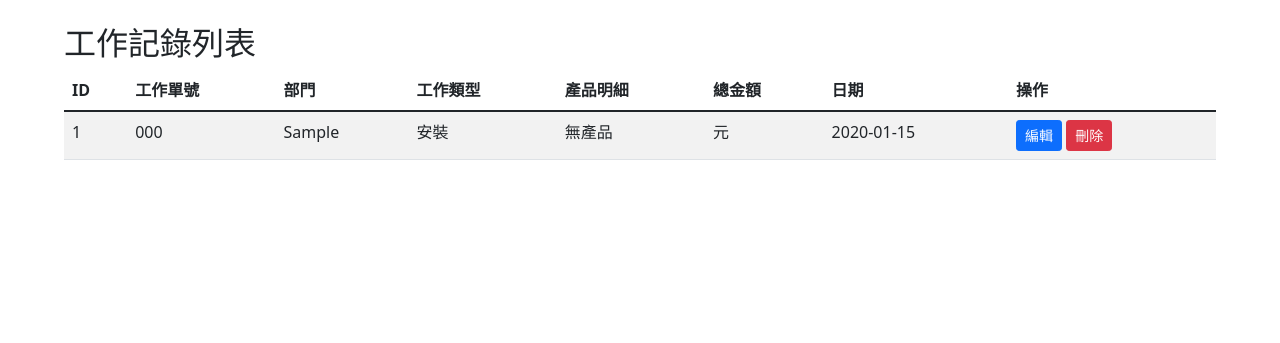
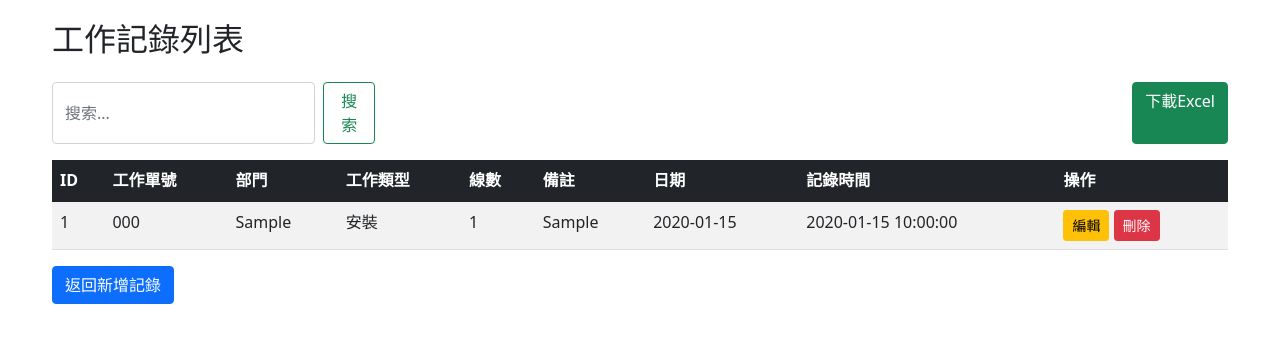
Before and after one commit to alan4103/junglevpython, a Flask app: page /records in a window 1280 px wide. Shown: the top 343 px of the page. Run offline with Flask 3, Linux system fonts and the light colour scheme; tables that the repository leaves empty hold one stand-in row (values such as "Sample post"); parts of the project's set-up code (start-up, migrations or seed data) failed here and were passed over.

Commit message:
Update records.html

```diff
--- a/templates/records.html
+++ b/templates/records.html
@@ -1,18 +1,28 @@
 {% extends "base.html" %}
 
 {% block content %}
-<div class="container mt-4">
-    <h2>工作記錄列表</h2>
-    <table class="table table-striped">
-        <thead>
+<h2 class="mb-4">工作記錄列表</h2>
+
+<div class="d-flex justify-content-between mb-3">
+    <form class="d-flex" method="get" action="/records">
+        <input class="form-control me-2" type="search" placeholder="搜索..." name="search" value="{{ search_keyword }}">
+        <button class="btn btn-outline-success" type="submit">搜索</button>
+    </form>
+    <a href="/download" class="btn btn-success">下載Excel</a>
+</div>
+
+<div class="table-responsive">
+    <table class="table table-striped table-hover">
+        <thead class="table-dark">
             <tr>
                 <th>ID</th>
                 <th>工作單號</th>
                 <th>部門</th>
                 <th>工作類型</th>
-                <th>產品明細</th>
-                <th>總金額</th>
+                <th>線數</th>
+                <th>備註</th>
                 <th>日期</th>
+                <th>記錄時間</th>
                 <th>操作</th>
             </tr>
         </thead>
@@ -21,25 +31,25 @@
             <tr>
                 <td>{{ record.id }}</td>
                 <td>{{ record.job_number }}</td>
-                <td>{{ record.department or '-' }}</td>
+                <td>{{ record.department or '' }}</td>
                 <td>{{ record.work_type }}</td>
+                <td>{{ record.line_count or '' }}</td>
+                <td>{{ record.remark or '' }}</td>
+                <td>{{ record.date.strftime('%Y-%m-%d') }}</td>
+                <td>{{ record.record_time.strftime('%Y-%m-%d %H:%M:%S') }}</td>
                 <td>
-                    {% for product in record.products %}
-                        {{ product.product_code }}×{{ product.quantity }}<br>
-                    {% else %}
-                        無產品
-                    {% endfor %}
+                    <a href="/edit/{{ record.id }}" class="btn btn-sm btn-warning">編輯</a>
+                    <a href="/delete/{{ record.id }}" class="btn btn-sm btn-danger" onclick="return confirm('確定要刪除這條記錄嗎？')">刪除</a>
                 </td>
-                <td>{{ record.total_amount }}元</td>
-                <td>{{ record.date }}</td>
-                <td>
-                    <a href="{{ url_for('edit', id=record.id) }}" class="btn btn-sm btn-primary">編輯</a>
-                    <a href="{{ url_for('delete', id=record.id) }}" class="btn btn-sm btn-danger"
-                       onclick="return confirm('確定刪除此記錄嗎？')">刪除</a>
-                </td>
+            </tr>
+            {% else %}
+            <tr>
+                <td colspan="9" class="text-center">沒有找到記錄</td>
             </tr>
             {% endfor %}
         </tbody>
     </table>
 </div>
+
+<a href="/" class="btn btn-primary">返回新增記錄</a>
 {% endblock %}
```
